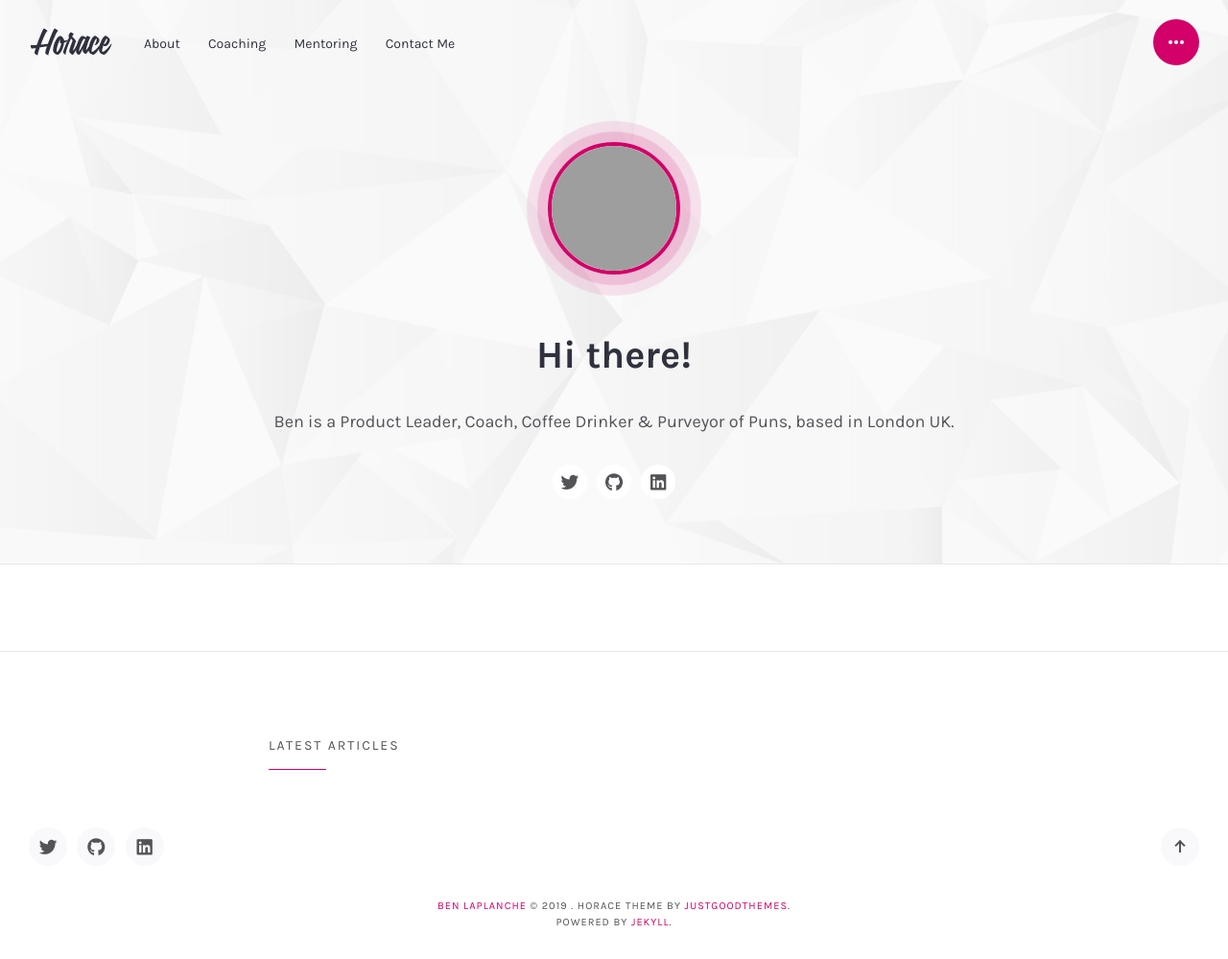
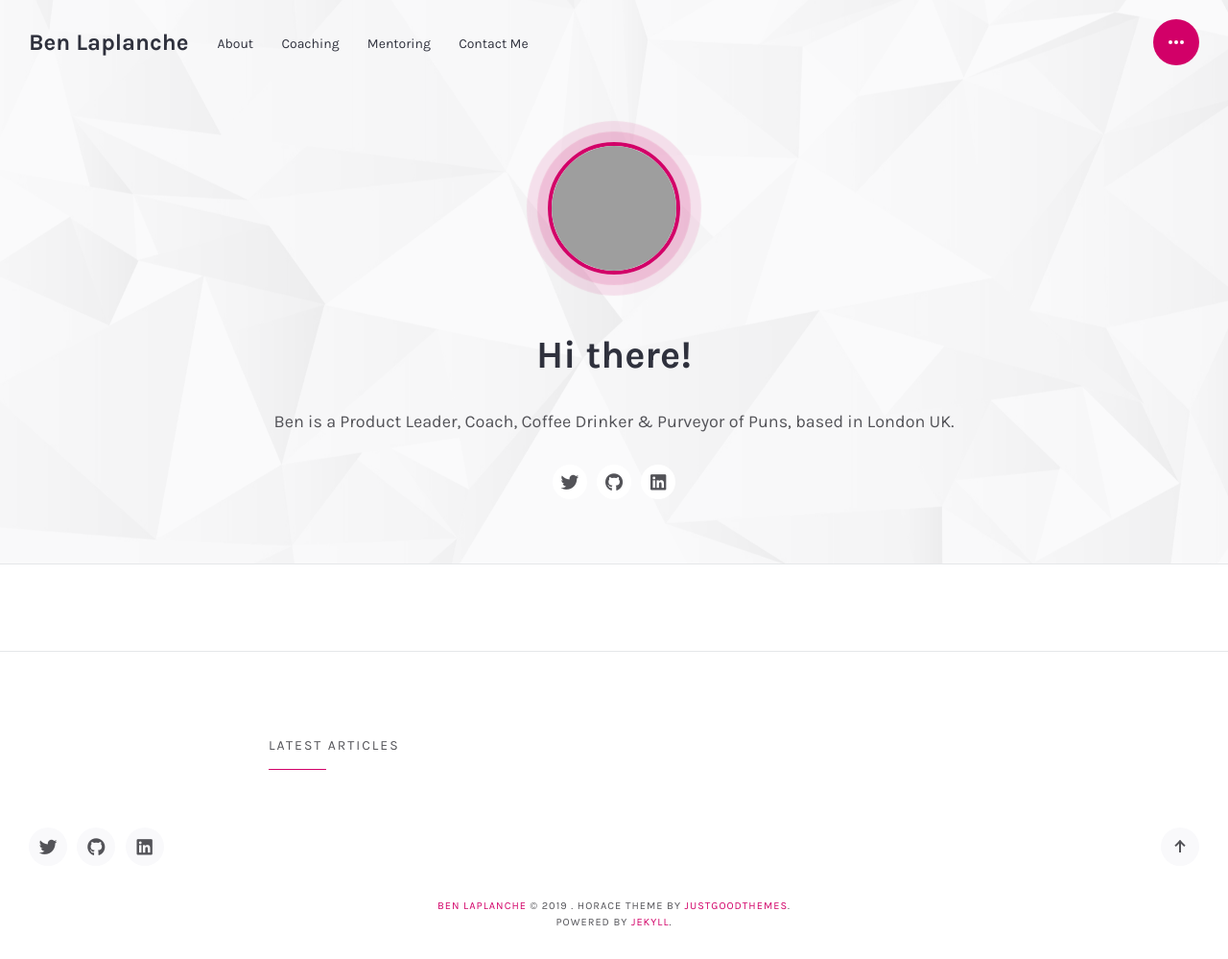
Before and after one commit to benlaplanche/benlaplanche.github.io, a Jekyll site: the page built from index.html, in a window 1280 px wide. Shown: the whole page at 96% size. Built offline with Jekyll 4.4.1, drawn with Linux system fonts in a browser that asks for light colours; some web fonts are replaced; the list of posts is cut into pages by our own code; grey boxes are pictures that could not be loaded.

Commit message:
fixed home link

```diff
--- a/_config.yml
+++ b/_config.yml
@@ -2,7 +2,6 @@
 name: 'Ben Laplanche'
 description: 'Ben is a Product Leader, Coach, Coffee Drinker & Purveyor of Puns, based in London UK'
 meta_description: "Ben is a Product Leader, Coach, Coffee Drinker & Purveyor of Puns, based in London UK"
-logo: 'assets/images/logo.png'
 favicon: 'assets/images/favicon.ico'
 baseurl:
 production_url: https://ben.laplanche.co.uk
```
Also changed, not shown: _includes/header.html (+8 -6 lines).
